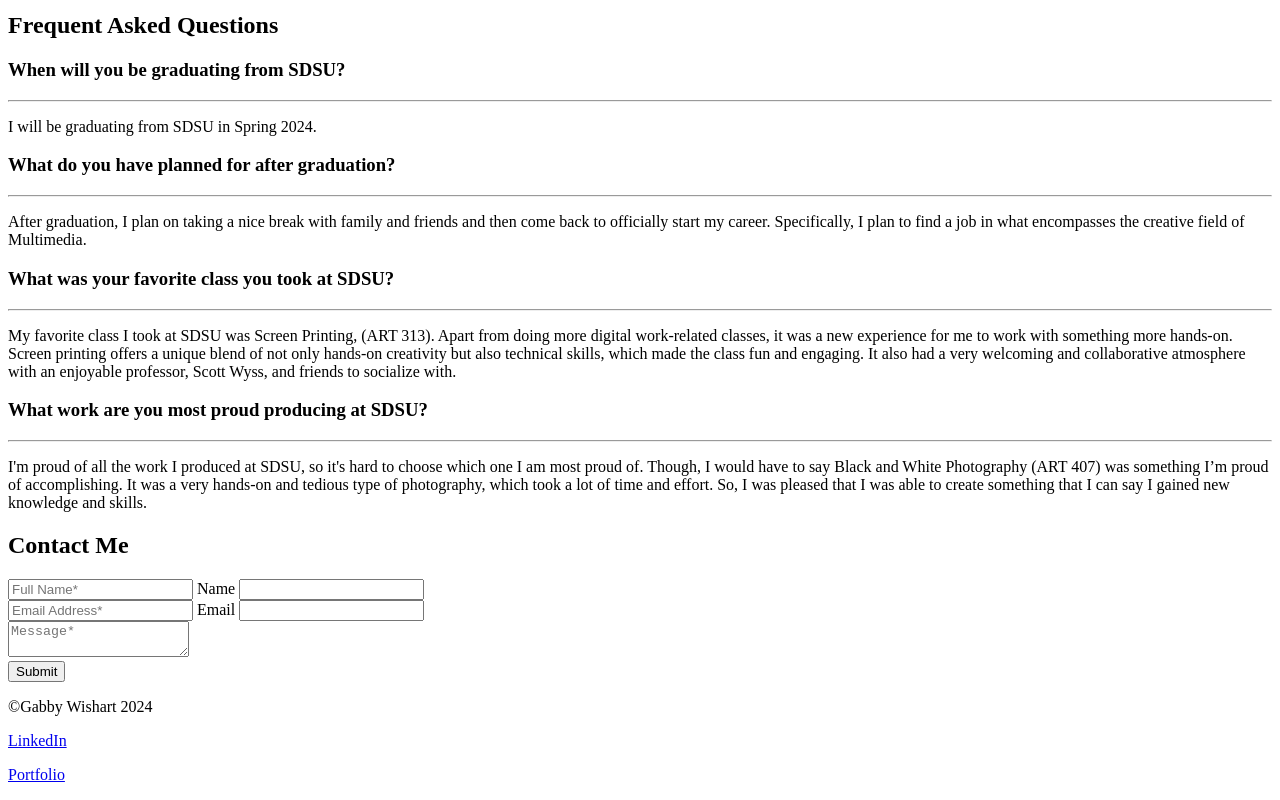
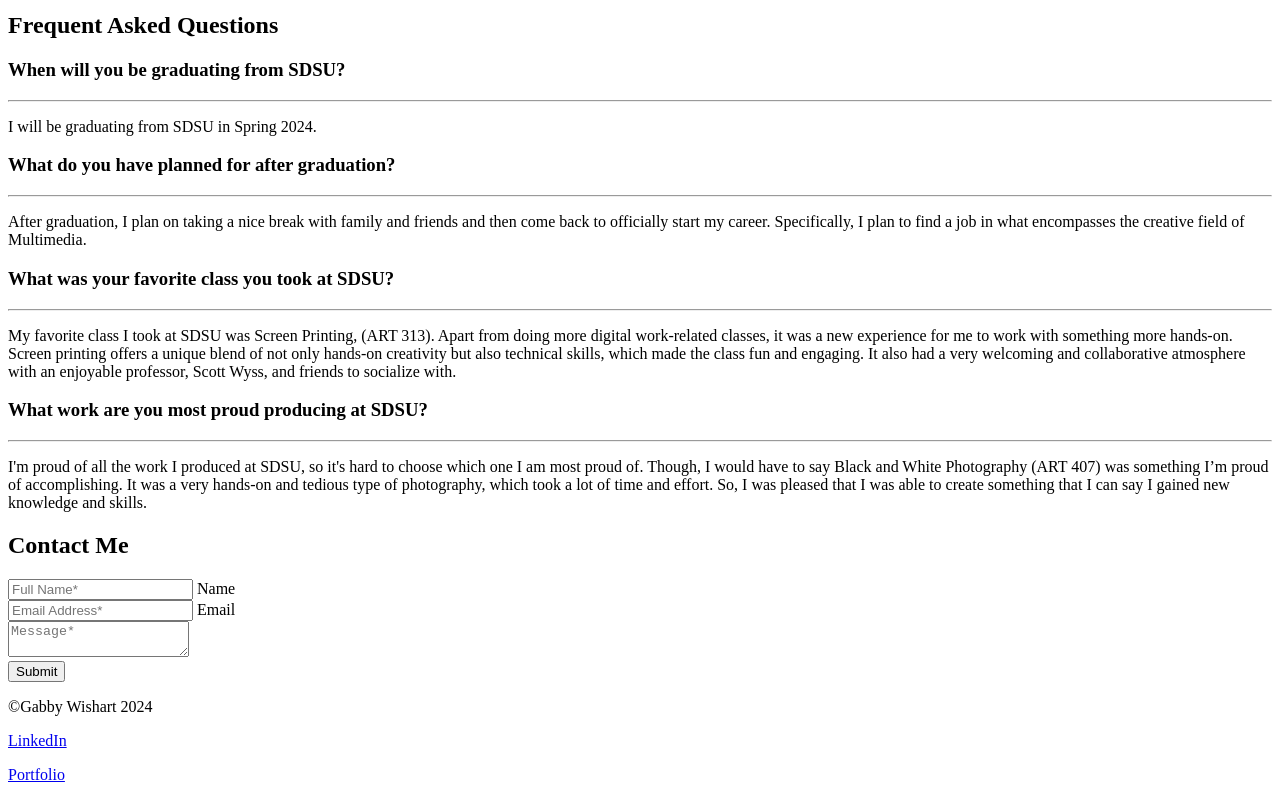
Before and after one commit to GabbyWishart/art444-main-site, a plain HTML site: page index.html in a window 1280 px wide. Shown: the part 5571-6371 px from the top of the page. Drawn offline with Linux system fonts and the light colour scheme.

Commit message:
Update index.html
Changed contact

```diff
--- a/index.html
+++ b/index.html
@@ -150,12 +150,10 @@
       <div class="six columns">
         <input id="name" name="name" type="name" placeholder="Full Name*">
         <label for="exampleRecipientInput">Name</label>
-        <input class="u-full-width" type="text">
       </div>
       <div class="six columns">
         <input id="name" name="name" type="name" placeholder="Email Address*">
         <label for="exampleEmailInput">Email</label>
-        <input class="u-full-width" type="email">
       </div>
 
       <div>
```
